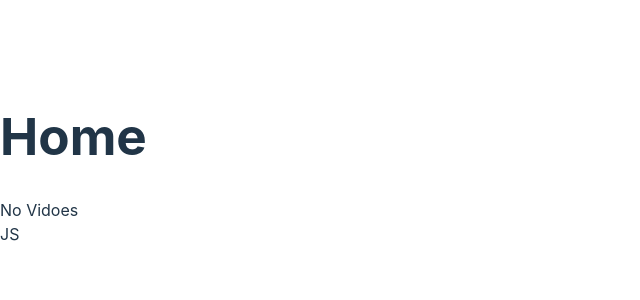
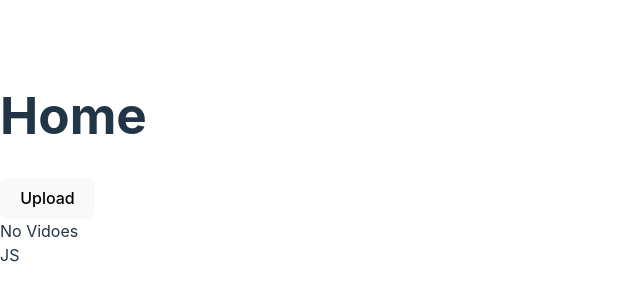
Before and after one commit to jaeny622/video-handling-fe, a React (Vite) app: page / in a window 1280 px wide. Shown: the part 240-540 px from the top of the page, without its empty margins (0-640 px from the left). Built offline with nearby package versions, Linux system fonts and the light colour scheme.

Commit message:
[feat] upload button 생성 및 이벤트 연결

```diff
--- a/src/Pages/Trending.tsx
+++ b/src/Pages/Trending.tsx
@@ -1,13 +1,23 @@
 import { useEffect } from "react";
+import { useNavigate } from "react-router";
+
 import { videoStore } from "../Stores/video.stores";
 
 export default function Trending() {
+  const navigate = useNavigate();
   useEffect(() => {
     videoStore.getVideoList();
   }, []);
+
+  const handleClick = () => {
+    navigate("video/upload");
+  };
   return (
     <div>
-      {videoStore.videos?.length === 0 ? "No Vidoes" : "Welcome to Homepage"}
+      <button onClick={handleClick}>Upload</button>
+      <div>
+        {videoStore.videos?.length === 0 ? "No Vidoes" : "Welcome to Homepage"}
+      </div>
     </div>
   );
 }
```
